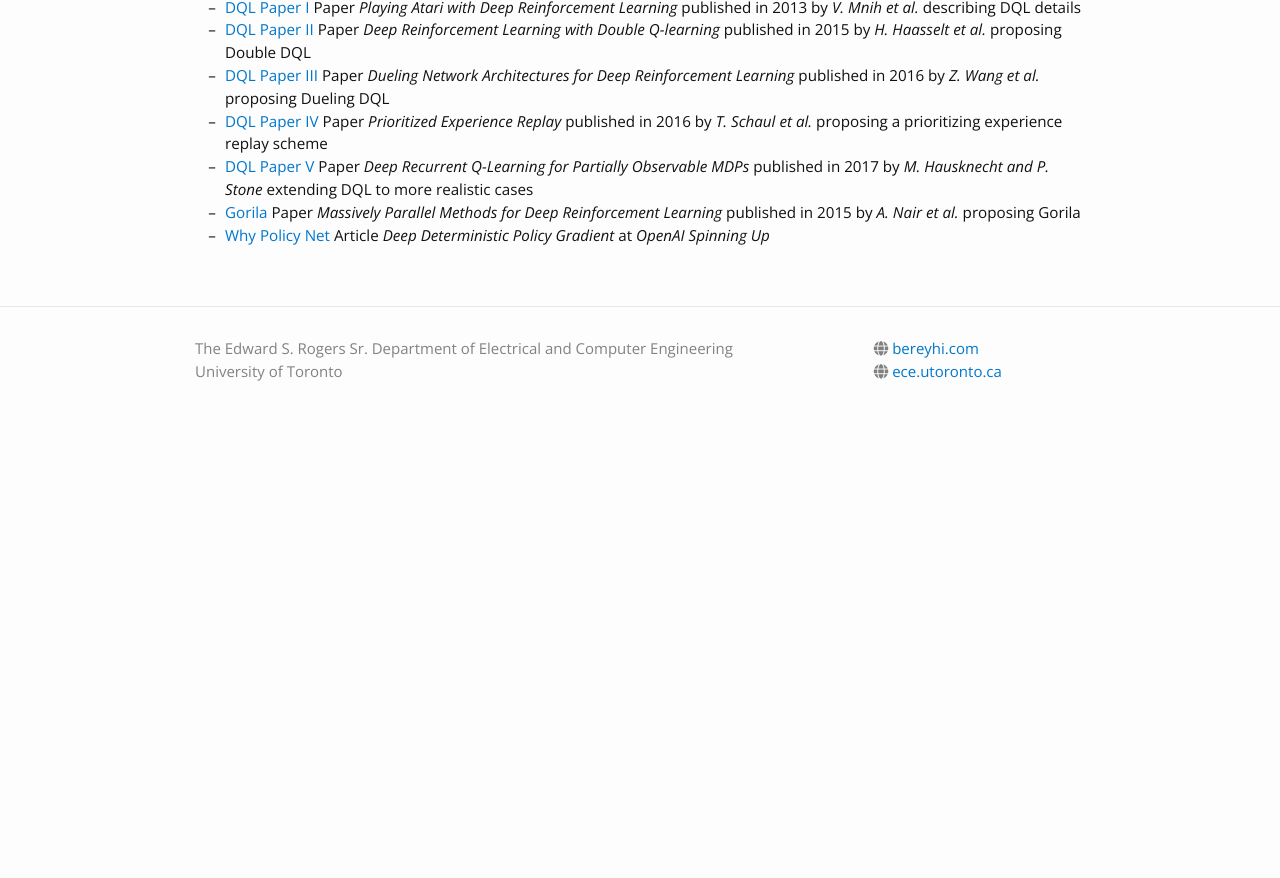
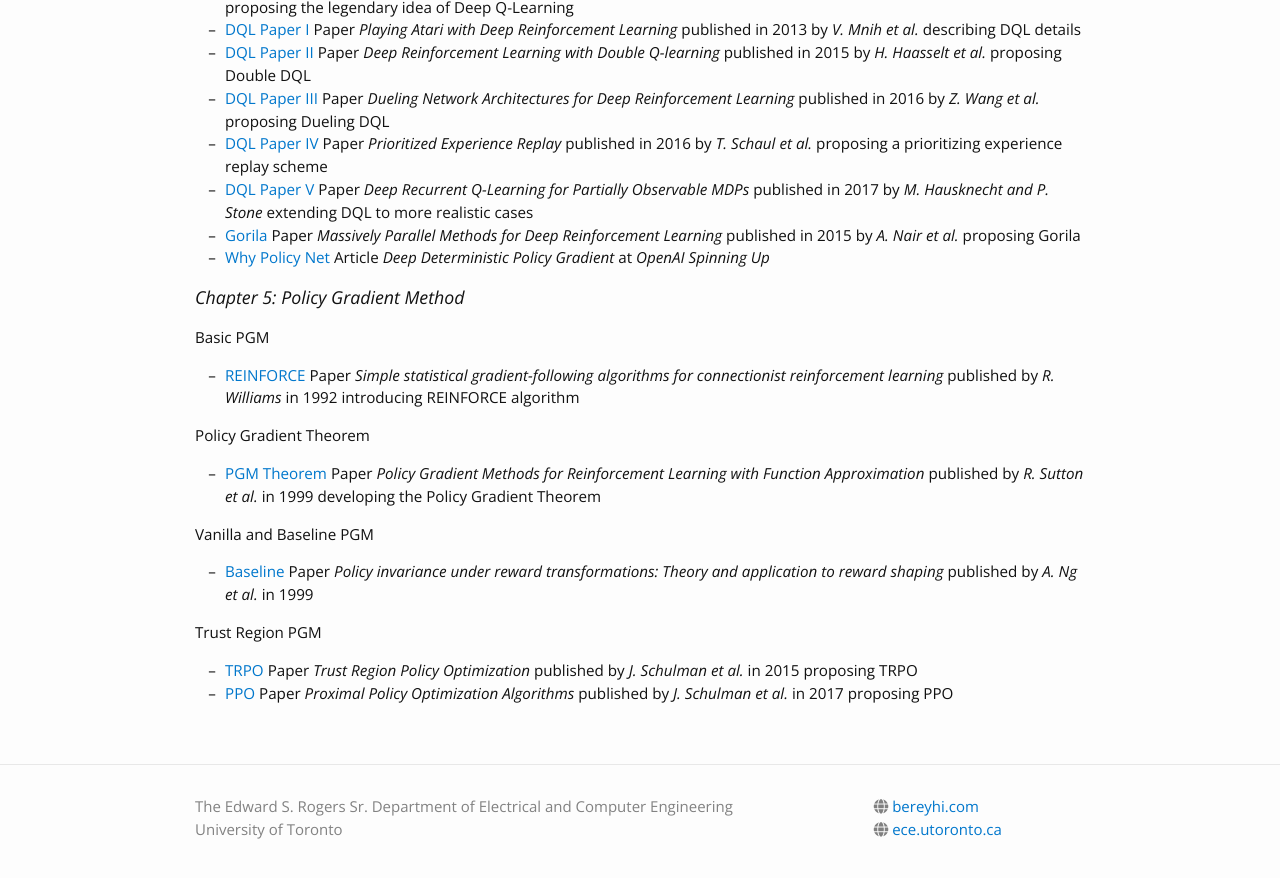
Before and after one commit to bereyhi-courses/rl-utoronto, a Jekyll site: the page built from materials.md, in a window 1280 px wide and 900 px high, scrolled down 4432 px. Shown: the top 878 px of the window. Built offline with Jekyll 4.4.1, drawn with Linux system fonts in a browser that asks for light colours; nearby versions of some CDN libraries; before the commit the page ends 4874 px from its top, so only the background shows below that; some of the changed text lies outside the part shown.

```diff
--- a/materials.md
+++ b/materials.md
@@ -51,6 +51,7 @@ The tutorial notebooks can be accessed below.
 * [Tutorial 3](https://colab.research.google.com/drive/1lOzNXLveTXTaTx5fHNUsAHnrHJiixMv3?usp=sharing): Monte Carlo Learning, by __Eason Qu__ [Video](https://play.library.utoronto.ca/watch/44b2dea347ae3fb106590342ae394e80)
 * [Tutorial 4](https://colab.research.google.com/drive/1gQIEhCgANZBN76hyNT67S2y5Iv5ODVNJ?usp=sharing): TD Learning, by __Eason Qu__ [Video](https://play.library.utoronto.ca/watch/40f7e689ccb600d0577e9d1181509798)
 * [Tutorial 5](https://q.utoronto.ca/courses/414555/modules): Midterm Review by __Eason Qu__ [Video](https://play.library.utoronto.ca/watch/5b3045ec1edec245607084dc5361ca90)
+* [Tutorial 6](https://q.utoronto.ca/courses/414555/modules): Tabular vs Deep RL by __Eason Qu__ [Video](https://play.library.utoronto.ca/watch/c9e1b925ee70d8179bfb43e69aba5494)
 
 ## Book
 
@@ -174,3 +175,17 @@ This section will be completed gradually through the semester.
 * [DQL Paper V](https://arxiv.org/abs/1507.06527) Paper _Deep Recurrent Q-Learning for Partially Observable MDPs_ published in 2017 by _M. Hausknecht and P. Stone_ extending DQL to more realistic cases
 * [Gorila](https://arxiv.org/abs/1507.04296) Paper _Massively Parallel Methods for Deep Reinforcement Learning_ published in 2015 by _A. Nair et al._ proposing Gorila
 * [Why Policy Net](https://spinningup.openai.com/en/latest/algorithms/ddpg.html) Article _Deep Deterministic Policy Gradient_ at _OpenAI Spinning Up_
+
+### Chapter 5: Policy Gradient Method
+#### Basic PGM
+* [REINFORCE](https://link.springer.com/article/10.1007/bf00992696) Paper _Simple statistical gradient-following algorithms for connectionist reinforcement learning_ published by _R. Williams_ in 1992 introducing REINFORCE algorithm
+
+#### Policy Gradient Theorem
+* [PGM Theorem](https://proceedings.neurips.cc/paper_files/paper/1999/hash/464d828b85b0bed98e80ade0a5c43b0f-Abstract.html) Paper _Policy Gradient Methods for Reinforcement Learning with Function Approximation_ published by _R. Sutton et al._ in 1999 developing the Policy Gradient Theorem
+
+#### Vanilla and Baseline PGM
+* [Baseline](https://people.eecs.berkeley.edu/~russell/papers/icml99-shaping.pdf) Paper _Policy invariance under reward transformations: Theory and application to reward shaping_ published by _A. Ng et al._ in 1999
+
+#### Trust Region PGM
+* [TRPO](https://proceedings.mlr.press/v37/schulman15.html) Paper _Trust Region Policy Optimization_ published by _J. Schulman et al._ in 2015 proposing TRPO
+* [PPO](https://arxiv.org/abs/1707.06347) Paper _Proximal Policy Optimization Algorithms_ published by _J. Schulman et al._ in 2017 proposing PPO
```
Also changed, not shown: _lectures/L45_PolicyNetObj.md (added, +15 -0 lines), _lectures/L46_TrainingPolicyNet.md (added, +15 -0 lines), _lectures/L47_PGTheorem.md (added, +15 -0 lines), _lectures/L48_Baseline.md (added, +15 -0 lines).
